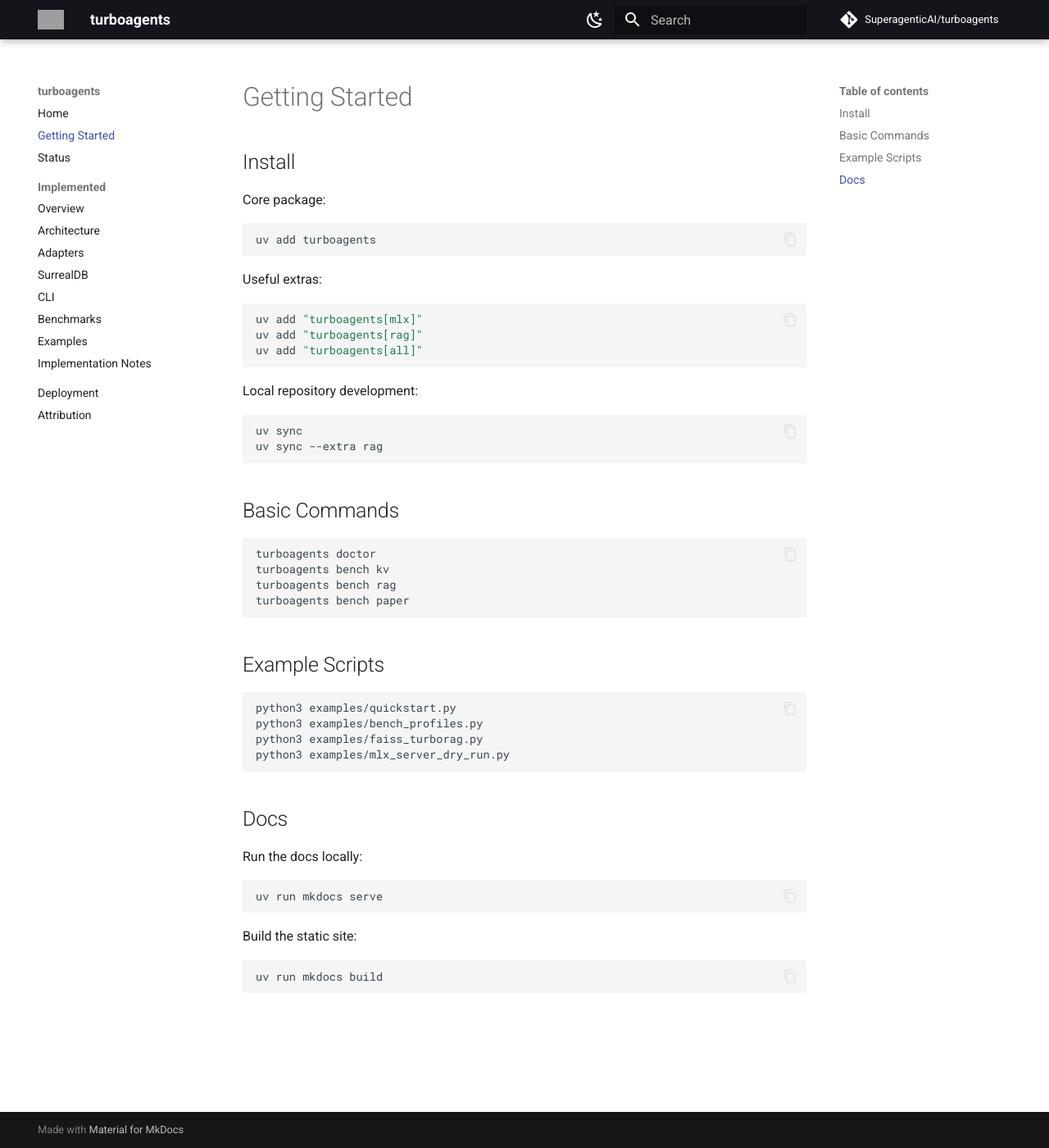
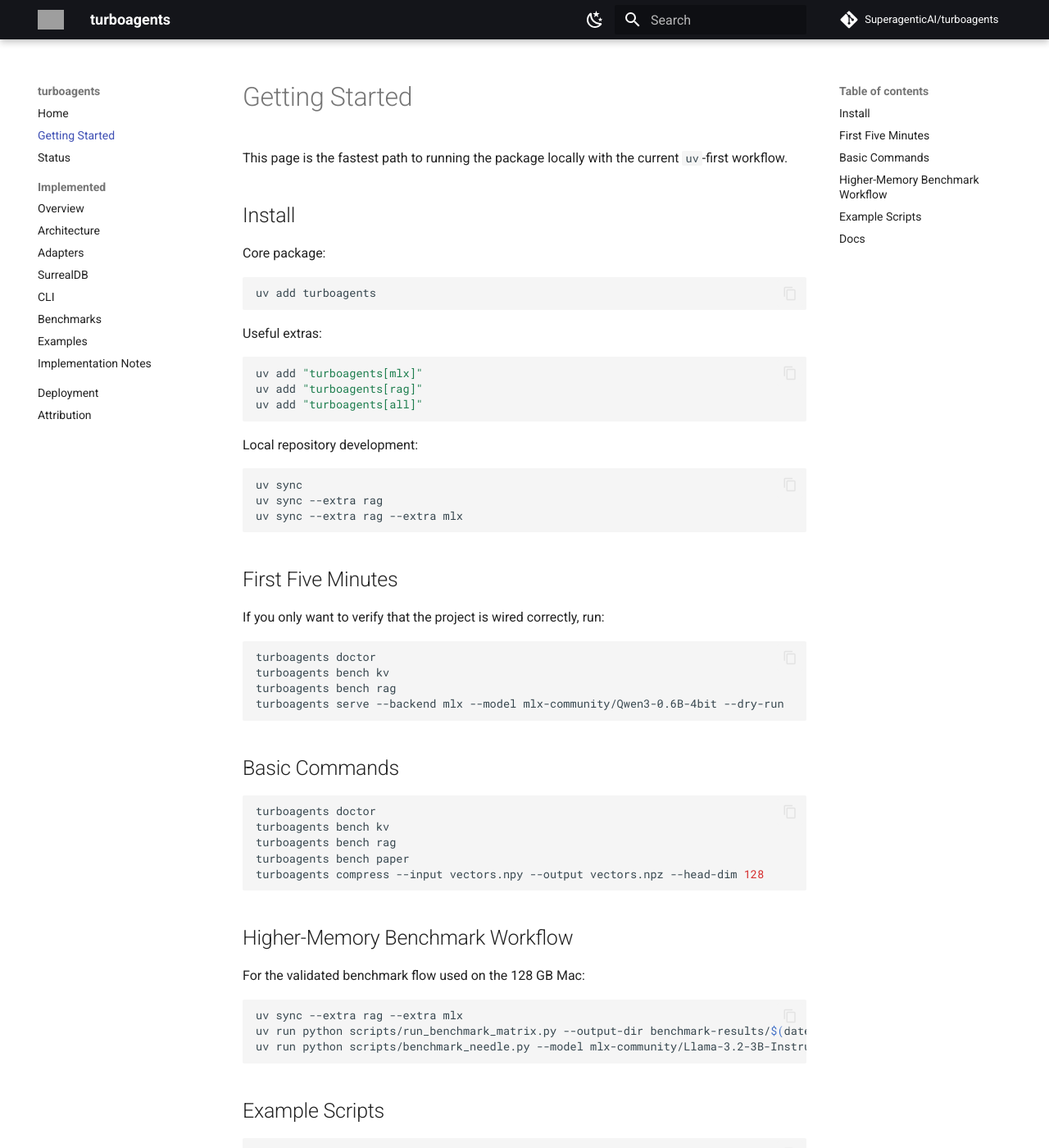
Before and after one commit to SuperagenticAI/turboagents, an MkDocs documentation site: the page built from docs/getting-started.md, in a window 1280 px wide and 1400 px high. Shown: the whole window at 82% size. Built offline with MkDocs 1.6.1 and Material for MkDocs 9.7.7, drawn with Linux system fonts in a browser that asks for light colours; comment, search, counter and statistics services are not loaded; some of the changed text lies outside the part shown; grey boxes are pictures that could not be loaded.

````diff
--- a/docs/assets/extra.css
+++ b/docs/assets/extra.css
@@ -9,3 +9,44 @@
   height: auto;
   display: block;
 }
+
+.hero-panel {
+  margin: 1.25rem 0 2rem;
+  padding: 1.25rem;
+  border: 1px solid color-mix(in srgb, var(--md-default-fg-color) 12%, transparent);
+  border-radius: 1.25rem;
+  background:
+    radial-gradient(circle at top right, color-mix(in srgb, var(--md-accent-fg-color) 12%, transparent), transparent 34%),
+    linear-gradient(135deg, color-mix(in srgb, var(--md-primary-fg-color) 6%, transparent), transparent 72%);
+}
+
+.hero-lead {
+  margin: 0 0 1rem;
+  font-size: 1.08rem;
+  line-height: 1.6;
+}
+
+.hero-grid {
+  display: grid;
+  grid-template-columns: repeat(auto-fit, minmax(210px, 1fr));
+  gap: 0.9rem;
+}
+
+.hero-card {
+  padding: 0.95rem 1rem;
+  border-radius: 1rem;
+  background: color-mix(in srgb, var(--md-default-bg-color) 84%, var(--md-accent-fg-color) 16%);
+  border: 1px solid color-mix(in srgb, var(--md-default-fg-color) 10%, transparent);
+  box-shadow: 0 10px 30px color-mix(in srgb, var(--md-default-fg-color) 8%, transparent);
+}
+
+.hero-card h3 {
+  margin-top: 0;
+  margin-bottom: 0.35rem;
+}
+
+.hero-card p {
+  margin: 0;
+  font-size: 0.95rem;
+  line-height: 1.5;
+}
--- a/docs/getting-started.md
+++ b/docs/getting-started.md
@@ -1,4 +1,7 @@
 # Getting Started
+
+This page is the fastest path to running the package locally with the current
+`uv`-first workflow.
 
 ## Install
 
@@ -21,6 +24,18 @@ Local repository development:
 ```bash
 uv sync
 uv sync --extra rag
+uv sync --extra rag --extra mlx
+```
+
+## First Five Minutes
+
+If you only want to verify that the project is wired correctly, run:
+
+```bash
+turboagents doctor
+turboagents bench kv
+turboagents bench rag
+turboagents serve --backend mlx --model mlx-community/Qwen3-0.6B-4bit --dry-run
 ```
 
 ## Basic Commands
@@ -30,6 +45,17 @@ turboagents doctor
 turboagents bench kv
 turboagents bench rag
 turboagents bench paper
+turboagents compress --input vectors.npy --output vectors.npz --head-dim 128
+```
+
+## Higher-Memory Benchmark Workflow
+
+For the validated benchmark flow used on the 128 GB Mac:
+
+```bash
+uv sync --extra rag --extra mlx
+uv run python scripts/run_benchmark_matrix.py --output-dir benchmark-results/$(date +%Y%m%d-%H%M%S)
+uv run python scripts/benchmark_needle.py --model mlx-community/Llama-3.2-3B-Instruct-4bit --context-tokens 2048 4096 8192 --output benchmark-results/needle-$(date +%Y%m%d-%H%M%S).json
 ```
 
 ## Example Scripts
````
Also changed, not shown: other parts of docs/getting-started.md (+6 -0 lines), README.md (+89 -2 lines), docs/implemented.md (+15 -2 lines), docs/index.md (+53 -2 lines).
